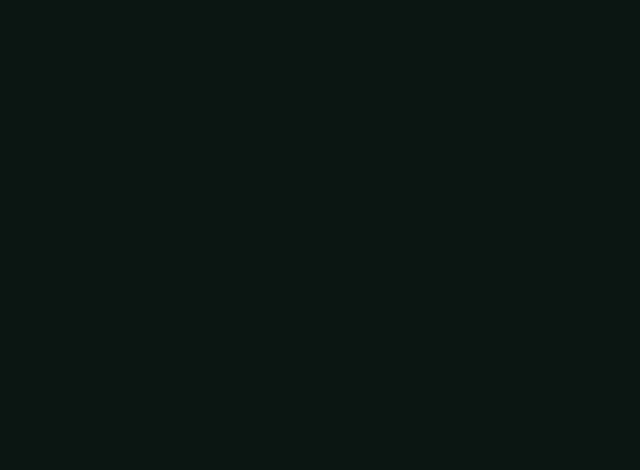
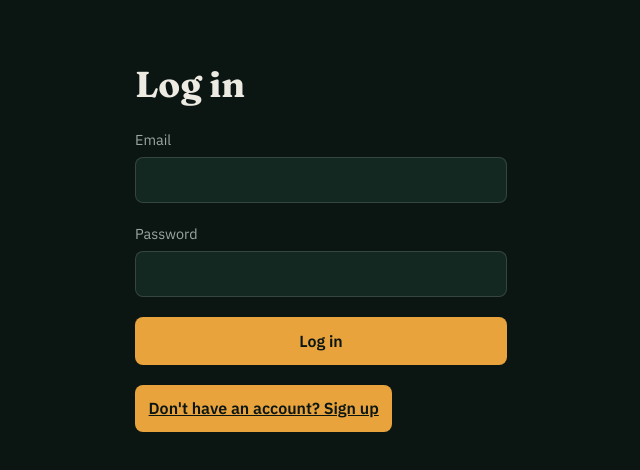
Before and after one commit to Tonybest2445/OddsIQ, a React (Vite) app: page /account in a window 1280 px wide. Before the commit this address had no page. Shown: the top 470 px of the page, without its empty margins (319-959 px from the left). Built offline with nearby package versions, Linux system fonts and the light colour scheme; no server answers.

Commit message:
Wrap routes in AuthProvider for authentication

```diff
--- a/src/App.jsx
+++ b/src/App.jsx
@@ -1,15 +1,20 @@
 import { Routes, Route } from 'react-router-dom'
+import { AuthProvider } from './lib/AuthContext'
 import Home from './pages/Home'
 import BuildCombo from './pages/BuildCombo'
 import ViewCombo from './pages/ViewCombo'
+import Account from './pages/Account'
 
 function App() {
   return (
-    <Routes>
-      <Route path="/" element={<Home />} />
-      <Route path="/build-combo" element={<BuildCombo />} />
-      <Route path="/combo/:code" element={<ViewCombo />} />
-    </Routes>
+    <AuthProvider>
+      <Routes>
+        <Route path="/" element={<Home />} />
+        <Route path="/build-combo" element={<BuildCombo />} />
+        <Route path="/combo/:code" element={<ViewCombo />} />
+        <Route path="/account" element={<Account />} />
+      </Routes>
+    </AuthProvider>
   )
 }
 
```
